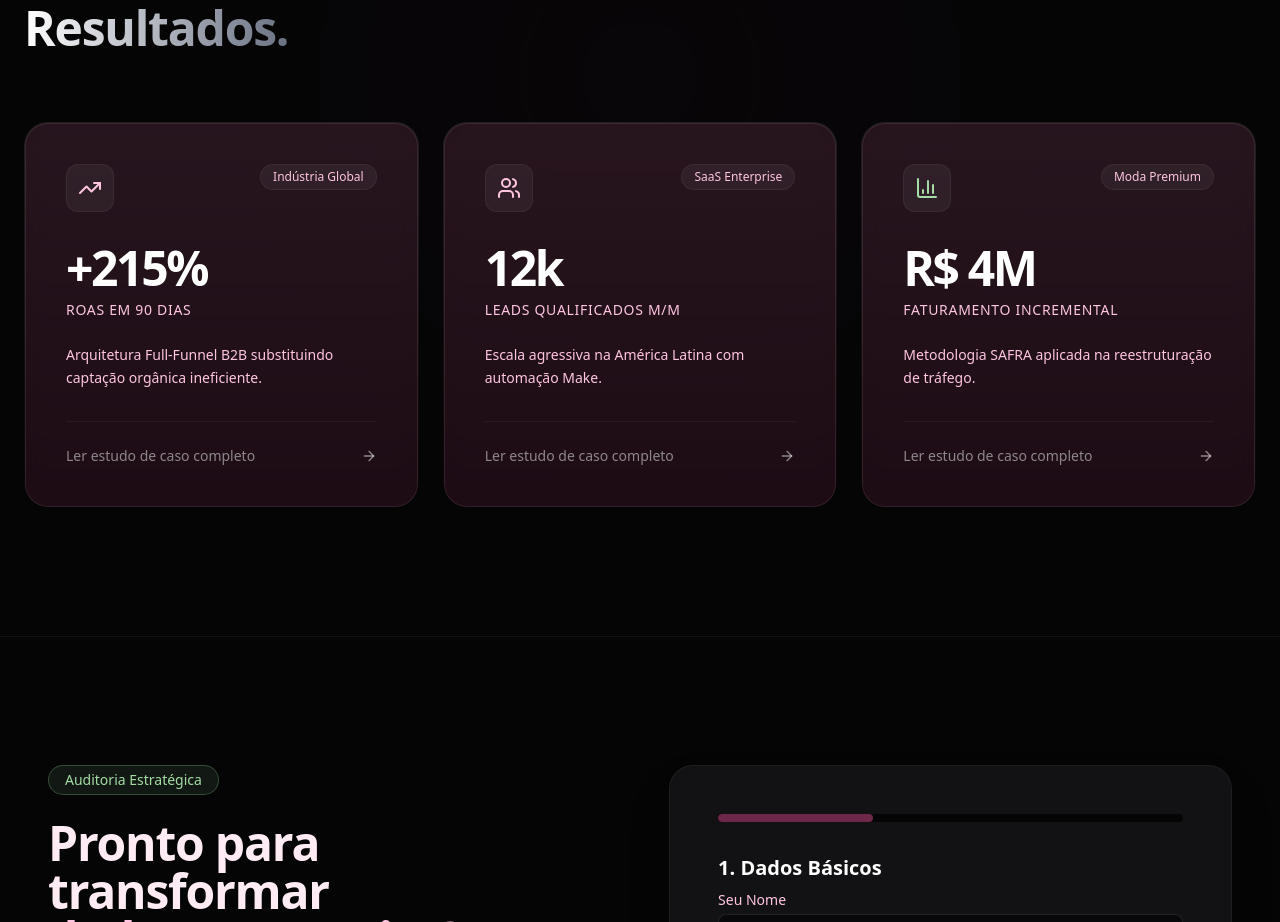
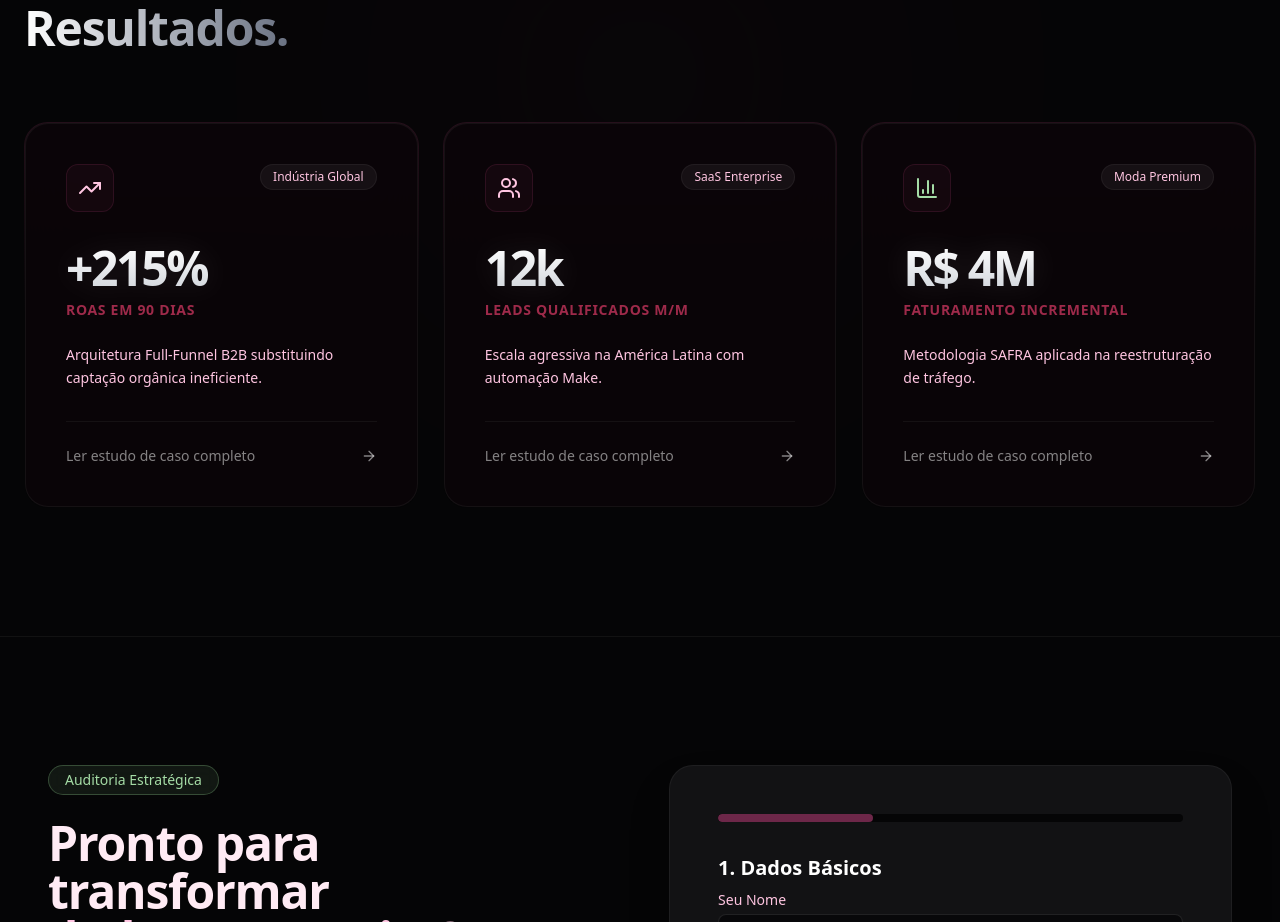
Before and after one commit to jooh44/site-vyrtech, a Next.js app: page / in a window 1280 px wide. Shown: the part 3627-4549 px from the top of the page. Built offline with nearby package versions, Linux system fonts and the light colour scheme.

Commit message:
style: apply tech neon aesthetic to success cases cards using official dark wine palette

```diff
--- a/src/components/ui/CasesSection.tsx
+++ b/src/components/ui/CasesSection.tsx
@@ -81,23 +81,23 @@ export function CasesSection() {
                 {/* Cases Grid */}
                 <div className="grid grid-cols-1 md:grid-cols-3 gap-6">
                     {placeholders.map((item) => (
-                        <div key={item.id} className="case-card group relative p-px rounded-3xl bg-gradient-to-b from-white/10 to-transparent overflow-hidden">
-                            <div className="absolute inset-0 bg-gradient-to-br from-vyr-wine-dark/10 via-transparent to-transparent opacity-0 group-hover:opacity-100 transition-opacity duration-700 pointer-events-none" />
+                        <div key={item.id} className="case-card group relative p-px rounded-3xl bg-gradient-to-b from-[#6D2749]/30 via-transparent to-transparent hover:from-[#6D2749] overflow-hidden transition-all duration-500 hover:shadow-[0_0_40px_rgba(109,39,73,0.3)] hover:-translate-y-2">
+                            <div className="absolute inset-0 bg-gradient-to-br from-[#6D2749]/10 via-transparent to-[#4A1731]/20 opacity-0 group-hover:opacity-100 transition-opacity duration-700 pointer-events-none" />
 
-                            <div className="relative h-full bg-vyr-wine-dark/60 backdrop-blur-sm border border-vyr-wine-light/10 rounded-[calc(1.5rem-1px)] p-8 md:p-10 flex flex-col justify-between">
-                                <div>
+                            <div className="relative h-full bg-[#0A0508]/95 backdrop-blur-xl rounded-[calc(1.5rem-1px)] p-8 md:p-10 flex flex-col justify-between border border-white/5 group-hover:border-[#6D2749]/50 transition-colors duration-500">
+                                <div className="relative z-10">
                                     <div className="flex justify-between items-start mb-8">
-                                        <div className="w-12 h-12 rounded-xl bg-white/5 flex items-center justify-center border border-white/5">
+                                        <div className="w-12 h-12 rounded-xl bg-[#6D2749]/10 flex items-center justify-center border border-[#6D2749]/30 group-hover:shadow-[0_0_20px_rgba(109,39,73,0.6)] group-hover:bg-[#6D2749]/20 transition-all duration-500">
                                             {item.icon}
                                         </div>
-                                        <div className="px-3 py-1 rounded-full bg-white/5 text-xs text-vyr-text-muted font-medium border border-white/5">
+                                        <div className="px-3 py-1 rounded-full bg-white/5 text-xs text-vyr-text-muted font-medium border border-white/5 group-hover:border-[#6D2749]/40 group-hover:text-white transition-colors duration-500">
                                             {item.client}
                                         </div>
                                     </div>
 
                                     <div className="mb-2">
-                                        <div className="text-5xl font-bold tracking-tighter text-white mb-2">{item.metric}</div>
-                                        <div className="text-sm text-vyr-wine-light font-medium uppercase tracking-wider">{item.label}</div>
+                                        <div className="text-5xl font-bold tracking-tighter text-transparent bg-clip-text bg-gradient-to-b from-white to-gray-300 drop-shadow-[0_0_15px_rgba(255,255,255,0.1)] group-hover:drop-shadow-[0_0_15px_rgba(255,255,255,0.3)] transition-all duration-500 mb-2">{item.metric}</div>
+                                        <div className="text-sm text-[#9E2A4A] font-bold uppercase tracking-wider group-hover:drop-shadow-[0_0_8px_rgba(158,42,74,0.6)] transition-all duration-500">{item.label}</div>
                                     </div>
 
                                     <p className="text-vyr-text-muted mt-6 text-sm leading-relaxed">
```
